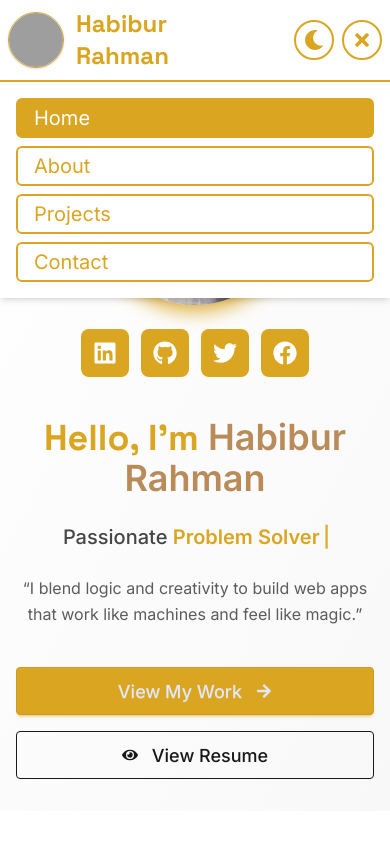
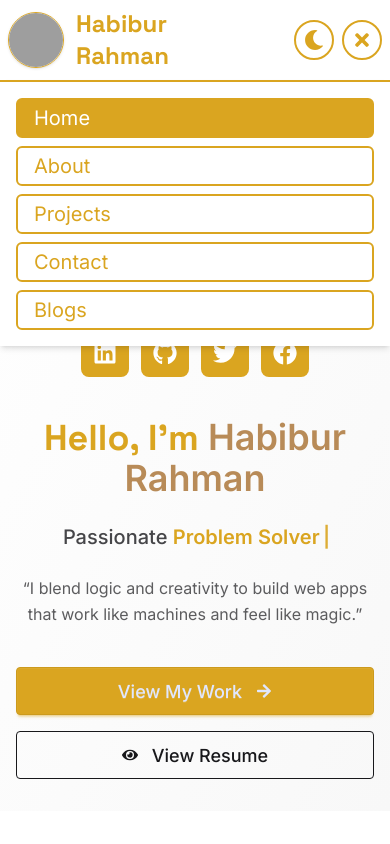
Before and after one commit to HabiburRahmanZihad/Habibur-Rahman-Zihad-Web, a React (Vite) app: page / in a window 390 px wide. Both pictures are taken after a click on the button 362 px from the left and 40 px from the top of the page. Shown: the top 844 px of the page. Built offline with nearby package versions, Linux system fonts and the light colour scheme; grey boxes are pictures that could not be loaded.

Commit message:
Fix menu for mobile

```diff
--- a/src/Components/Navbar/Navbar.jsx
+++ b/src/Components/Navbar/Navbar.jsx
@@ -92,6 +92,7 @@ const Navbar = () => {
                             <NavLink to="/about" className={navLinkClass} onClick={() => setIsMenuOpen(false)}>About</NavLink>
                             <NavLink to="/projects" className={navLinkClass} onClick={() => setIsMenuOpen(false)}>Projects</NavLink>
                             <NavLink to="/contact" className={navLinkClass} onClick={() => setIsMenuOpen(false)}>Contact</NavLink>
+                            <NavLink to="/blogs" className={navLinkClass} onClick={() => setIsMenuOpen(false)}>Blogs</NavLink>
                         </div>
                     </motion.div>
                 )}
```
